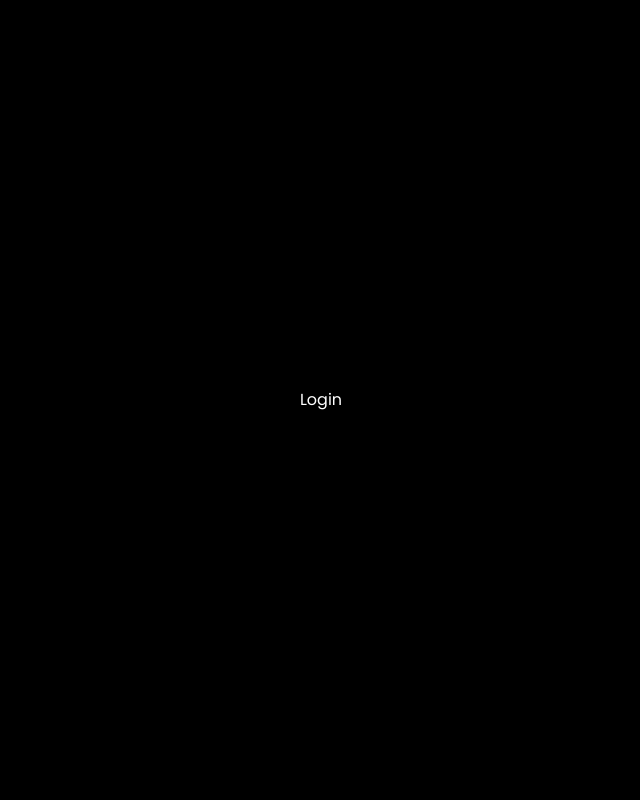
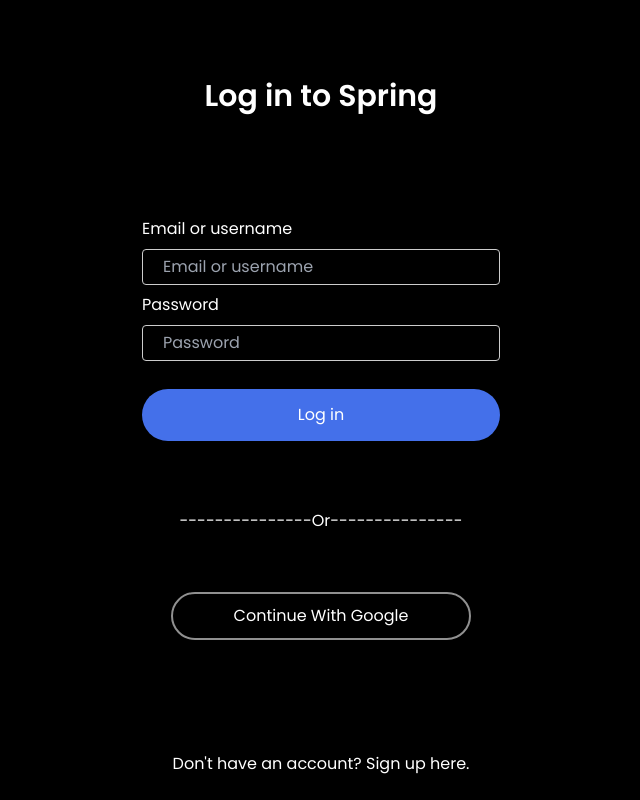
Before and after one commit to Satyam1923/Spring-Music-Player, a React (Vite) app in the folder frontend/: page /login in a window 1280 px wide. Shown: the whole page, without its empty margins (319-959 px from the left). Built offline with nearby package versions, Linux system fonts and the light colour scheme.

Commit message:
Added Signup and Login page

```diff
--- a/frontend/src/components/LogIn.jsx
+++ b/frontend/src/components/LogIn.jsx
@@ -1,12 +1,28 @@
-import React from 'react';
+import React from "react";
+import { Link } from 'react-router-dom';
+import "./Login.css";
 
-const Login = () => {
+function Login() {
   return (
-    <div className="auth-container">
-      <h2>Login</h2>
-      {/* Add your login form here */}
+    <div className="login">
+        <p class='logintospring'>Log in to Spring</p>
+
+        <form>
+            <p class='EmailOrUsername'> Email or username </p>
+            <input type="text" placeholder="Email or username"/> <br />
+
+            <p> Password </p>
+            <input type="password" placeholder="Password"/> <br />
+
+            <input type={"button"} value={"Log in"}/> <br />
+        </form>
+
+        <p class='or'>---------------Or---------------</p>
+
+        <button class='button LoginWithbutton'> <span> Continue With Google </span></button> <br />
+        <p class='alreadyhaveaccount'> Don't have an account? <Link to="/signup">Sign up here.</Link></p>
     </div>
   );
-};
+}
 
 export default Login;
--- /dev/null
+++ b/frontend/src/components/Login.css
@@ -0,0 +1,136 @@
+.login {
+    display: grid;
+    place-items: center;
+    height: 100vh;
+    background-color: rgb(0, 0, 0);
+    border-radius: 10px;
+}
+
+/* .p{
+    padding-top: 50px;
+    padding-right: 150px;
+    padding-bottom: 50px;
+    padding-left: 150px;
+    font-size: 30px;
+    color: white;
+    font-weight: 600;
+} */
+
+.logintospring{
+    padding-top: 50px;
+    padding-right: 150px;
+    padding-bottom: 50px;
+    padding-left: 150px;
+    font-size: 30px;
+    color: white;
+    font-weight: 600;
+}
+
+.button {
+    background-color: #08ae71;
+    border: none;
+    color: white;
+    text-align: center;
+    text-decoration: none;
+    display: inline-block;
+    font-size: 16px;
+    padding: 5px;
+}
+
+.button span {
+    cursor: pointer;
+    display: inline-block;
+    position: relative;
+    transition: 0.5s;
+}
+
+.button span:after {
+    content: '\00bb';
+    position: absolute;
+    opacity: 0;
+    top: 0;
+    right: -20px;
+    transition: 0.5s;
+}
+
+.button:hover span {
+    padding-right: 25px;
+}
+
+.button:hover span:after {
+    opacity: 1;
+    right: 0;
+}
+
+.LoginWithbutton {
+    background-color: rgb(0, 0, 0);
+    /* color: black; */
+    border: 2px solid #909090;
+    width: 300px;
+    padding-top: 10px;
+    padding-bottom: 10px;
+    border-radius: 40px;
+    margin: -8px;
+}
+
+.or{
+    padding: 20px;
+}
+/* form */
+
+input[type=text] {
+    width: 100%;
+    padding: 5px 20px;
+    margin: 8px 0;
+    display: inline-block;
+    border: 1px solid #ccc;
+    border-radius: 4px;
+    box-sizing: border-box;
+}
+
+input, textarea {
+    background-color: #000000;
+}
+
+
+input[type=password] {
+    width: 100%;
+    padding: 5px 20px;
+    margin: 8px 0;
+    display: inline-block;
+    border: 1px solid #ccc;
+    border-radius: 4px;
+    box-sizing: border-box;
+}
+
+input[type=button] {
+    width: 100%;
+    background-color: #4CAF50;
+    color: rgb(255, 255, 255);
+    padding: 14px 20px;
+    margin: 20px 0;
+    margin-bottom: 50px;
+    border: none;
+    border-radius: 40px;
+    cursor: pointer;
+}
+
+input[type=button]:hover {
+    background-color: #45a049;
+}
+
+
+/*
+.login > img {
+    width: auto;
+    height: 200px;
+}
+
+.login > a {
+    padding: 20px;
+    border-radius: 99px;
+    font-weight: 600;
+    color: white;
+    text-decoration: none;
+    background-color: #1db954;
+} */
--- /dev/null
+++ b/frontend/src/components/SignUp.css
@@ -0,0 +1,110 @@
+.signup {
+    display: grid;
+    place-items: center;
+    height: 100vh;
+    background-color: rgb(0, 0, 0);
+    border-radius: 10px;
+}
+
+/* .p{
+    font-size: 30px;
+    color: white;
+    font-weight: 600;
+} */
+
+.signuptospring{
+    padding-top: 50px;
+    padding-right: 150px;
+    /* padding-bottom: 30px; */
+    padding-left: 150px;
+    font-size: 30px;
+    color: white;
+    font-weight: 600;
+}
+
+/* form */
+
+input[type=text] {
+    width: 100%;
+    padding: 5px 20px;
+    margin: 8px 0;
+    display: inline-block;
+    border: 1px solid #ccc;
+    border-radius: 4px;
+    box-sizing: border-box;
+}
+
+input, textarea {
+    background-color: #000000;
+}
+
+input[type=button] {
+    width: 100%;
+    background-color: #4470ea;
+    color: rgb(255, 255, 255);
+    padding: 14px 20px;
+    margin: 20px 0;
+    /* margin-bottom: 50px; */
+    /* border: none; */
+    border-radius: 40px;
+    cursor: pointer;
+}
+
+input[type=button]:hover {
+    background-color: #173c9c;
+}
+
+.or{
+    padding-top: 0px;
+    /* padding-bottom: 40px; */
+}
+
+/* Sign up with buttons */
+
+.buttonSignUp {
+    background-color: #08ae71;
+    border: none;
+    color: white;
+    /* padding: 15px 32px; */
+    text-align: center;
+    text-decoration: none;
+    display: inline-block;
+    font-size: 16px;
+    padding: 5px;
+}
+
+.buttonSignUp span {
+    cursor: pointer;
+    display: inline-block;
+    position: relative;
+    transition: 0.5s;
+}
+
+.buttonSignUp span:after {
+    content: '\00bb';
+    position: absolute;
+    opacity: 0;
+    top: 0;
+    right: -20px;
+    transition: 0.5s;
+}
+
+.buttonSignUp:hover span {
+    padding-right: 25px;
+}
+
+.buttonSignUp:hover span:after {
+    opacity: 1;
+    right: 0;
+}
+
+.SignUpWithbutton {
+    background-color: rgb(0, 0, 0);
+    /* color: black; */
+    border: 2px solid #909090;
+    width: 300px;
+    padding-top: 10px;
+    padding-bottom: 10px;
+    border-radius: 40px;
+    margin: -40px;
+}
--- a/frontend/src/components/SignUp.jsx
+++ b/frontend/src/components/SignUp.jsx
@@ -1,12 +1,28 @@
 import React from 'react';
+import { Link } from 'react-router-dom';
+import './SignUp.css';
 
-const SignUp = () => {
+function SignUp() {
   return (
-    <div className="auth-container">
-      <h2>Sign Up</h2>
-      {/* Add your signup form here */}
+    <div className="signup">
+
+      <p class='signuptospring'>Sign up to start <br/>listening</p>
+
+      <form>
+          <p class='EmailAddress'> Email address</p>
+          <input type="text" placeholder="name@domain.com"/> <br />
+
+          <input type={"button"} value={"Sign Up"}/>
+      </form>
+
+      <p class='or'>--------------  Or  --------------</p>
+
+      <button class='buttonSignUp SignUpWithbutton'> <span> Sign Up With Google </span></button> <br />
+
+
+      <p class='alreadyhaveaccount'> Already have an account? <Link to="/login">Log in here.</Link></p>
     </div>
   );
-};
+}
 
 export default SignUp;
```
